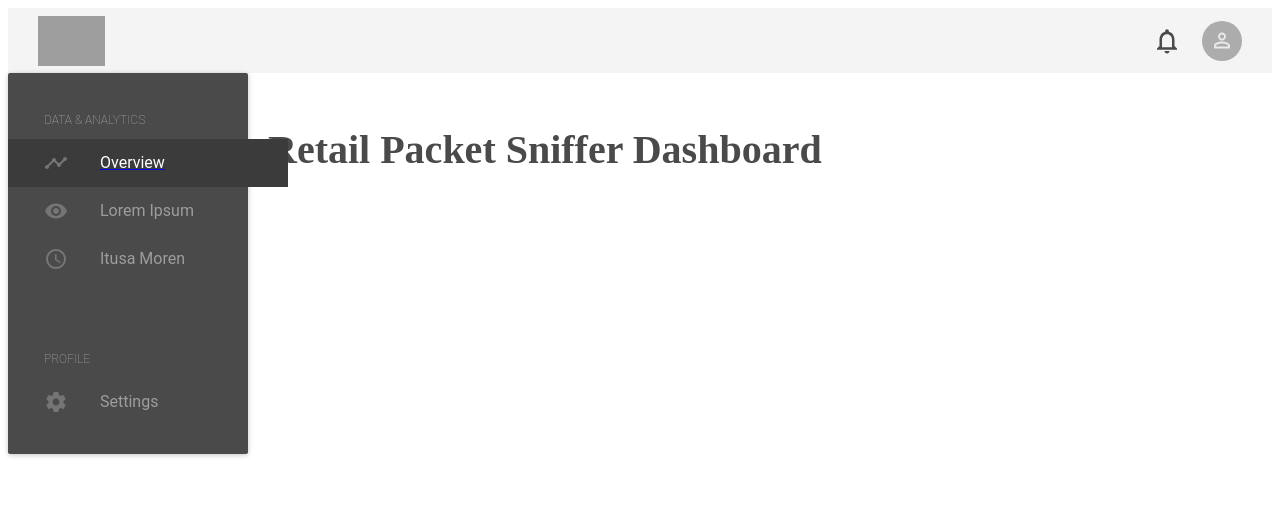
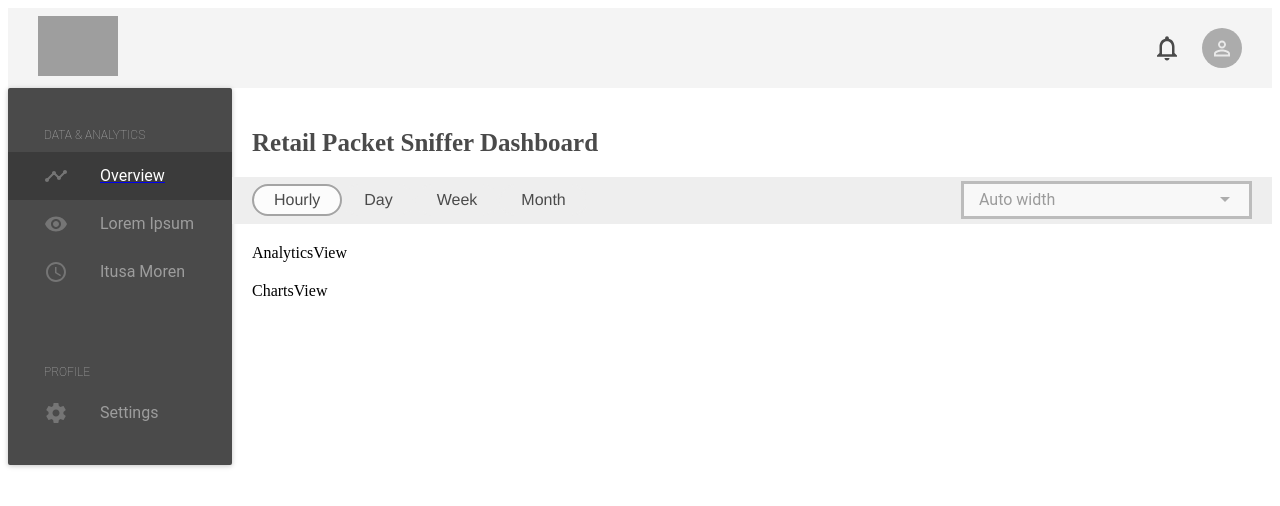
Before and after one commit to derek-young/analytics_dashboard, a React app: page /#/overview in a window 1280 px wide. Shown: the top 506 px of the page. Built offline with nearby package versions, Linux system fonts and the light colour scheme; grey boxes are pictures that could not be loaded; the HTML template or start-up script is replaced by a standard one; what react-tap-event-plugin would draw is missing.

Commit message:
Overview controls

```diff
--- a/client/src/components/Header/headerStyles.css
+++ b/client/src/components/Header/headerStyles.css
@@ -1,6 +1,6 @@
 .main {
   width: 100%;
-  height: 65px;
+  height: 80px;
   background-color: #f4f4f4;
   display: flex;
   justify-content: space-between;
@@ -11,7 +11,7 @@
 }
 
 .logo img {
-  height: 50px;
+  height: 60px;
 }
 
 .right {
--- a/client/src/components/Nav/Nav.jsx
+++ b/client/src/components/Nav/Nav.jsx
@@ -15,8 +15,7 @@ import navStyles from './navStyles.css';
 const menu = {
   paddingTop: 20,
   paddingBottom: 20,
-  backgroundColor: '#4a4a4a',
-  width: 240
+  backgroundColor: '#4a4a4a'
 };
 
 const Nav = () => (
--- a/client/src/components/Nav/NavStyles.css
+++ b/client/src/components/Nav/NavStyles.css
@@ -1,9 +1,10 @@
 .menu {
-  width: 70%;
+  max-width: 240px;
 }
 
 .heading {
   margin-left: 36px;
+  margin-bottom: 10px;
   color: #b3b3b3;
   font-size: 12px;
   font-weight: 100;
--- /dev/null
+++ b/client/src/components/Overview/Analytics/AnalyticsView/AnalyticsView.jsx
@@ -0,0 +1,7 @@
+import React from 'react';
+
+const AnalyticsView = () => (
+  <div>AnalyticsView</div>
+);
+
+export default AnalyticsView;
--- /dev/null
+++ b/client/src/components/Overview/Analytics/Charts/ChartsView.jsx
@@ -0,0 +1,7 @@
+import React from 'react';
+
+const ChartsView = () => (
+  <div>ChartsView</div>
+);
+
+export default ChartsView;
--- /dev/null
+++ b/client/src/components/Overview/Analytics/Controls/Controls.jsx
@@ -0,0 +1,89 @@
+import React from 'react';
+import SelectField from 'material-ui/SelectField';
+import MenuItem from 'material-ui/MenuItem';
+
+import controlStyles from './controlStyles.css';
+
+const dropdownStyles = {
+  style: {
+    width: 270,
+    height: 32,
+    borderWidth: 3,
+    borderStyle: 'solid',
+    borderColor: '#bcbcbc',
+    maxHeight: 200,
+    backgroundColor: '#f8f8f8',
+    display: 'block',
+    paddingLeft: 15
+  },
+  listStyle: {
+    backgroundColor: '#f8f8f8',
+  },
+  labelStyle: {
+    height: 40,
+    lineHeight: '40px'
+  },
+  iconStyle: {
+    height: 0,
+    padding: 3
+  },
+  underlineStyle: {
+    border: 'none'
+  }
+}
+
+class Controls extends React.Component {
+  state = {
+    value: 1,
+    division: 'hourly'
+  };
+
+  render() {
+    const { division } = this.state;
+
+    return (
+      <div className={controlStyles.main}>
+        <div className={controlStyles.left}>
+          <div
+            className={division === 'hourly' && controlStyles.selected}
+            onClick={this.handleDivision.bind(this, 'hourly')}>
+            Hourly
+          </div>
+          <div
+            className={division === 'day' && controlStyles.selected}
+            onClick={this.handleDivision.bind(this, 'day')}>
+            Day
+          </div>
+          <div
+            className={division === 'week' && controlStyles.selected}
+            onClick={this.handleDivision.bind(this, 'week')}>
+            Week
+          </div>
+          <div
+            className={division === 'month' && controlStyles.selected}
+            onClick={this.handleDivision.bind(this, 'month')}>
+            Month
+          </div>
+        </div>
+        <div className={controlStyles.right}>
+          <SelectField
+            value={this.state.value}
+            onChange={this.handleDropdown}
+            {...dropdownStyles}
+          >
+            <MenuItem value={1} primaryText="Auto width" />
+            <MenuItem value={2} primaryText="Every Night" />
+            <MenuItem value={3} primaryText="Weeknights" />
+            <MenuItem value={4} primaryText="Weekends" />
+            <MenuItem value={5} primaryText="Weekly" />
+          </SelectField>
+        </div>
+      </div>
+    );
+  }
+
+  handleDropdown = (event, index, value) => this.setState({ value });
+  handleDivision = (division) => this.setState({ division });
+}
+
+export default Controls;
--- /dev/null
+++ b/client/src/components/Overview/Analytics/Controls/controlStyles.css
@@ -0,0 +1,30 @@
+.main, .left {
+  display: flex;
+}
+
+.main {
+  background-color: #EEE;
+  height: 47px;
+  justify-content: space-between;
+  align-items: center;
+  color: #4a4a4a;
+}
+
+.left > * {
+  padding: 5px 20px;
+  font-family: 'Helvetica Neue', sans-serif;
+  border: 2px solid #EEE;
+  border-radius: 18px;
+}
+
+.left > *:hover {
+  cursor: pointer;
+}
+
+.selected, .left > *:hover {
+  background-color: #fcfcfc;
+}
+
+.selected {
+  border: 2px solid #a4a4a4;
+}
--- a/client/src/components/Overview/Overview.jsx
+++ b/client/src/components/Overview/Overview.jsx
@@ -2,13 +2,18 @@ import React from 'react';
 
 import overviewStyles from './overviewStyles.css';
 
-console.log(window.innerWidth/2071)
+import Controls from './Analytics/Controls/Controls';
+import AnalyticsView from './Analytics/AnalyticsView/AnalyticsView';
+import ChartsView from './Analytics/Charts/ChartsView';
 
 const Overview = () => (
   <div className={overviewStyles.main}>
     <h2 className={overviewStyles.header}>
       Retail Packet Sniffer Dashboard
     </h2>
+    <Controls />
+    <AnalyticsView />
+    <ChartsView />
   </div>
 );
 
--- a/client/src/components/Overview/overviewStyles.css
+++ b/client/src/components/Overview/overviewStyles.css
@@ -1,8 +1,14 @@
 .main {
-  padding: 20px;
+  width: 100%;
+  padding: 20px 0;
+}
+
+.main > * {
+  margin-bottom: 20px;
+  padding: 0 20px;
 }
 
 .header {
-  font-size: 40px;
+  font-size: 25px;
   color: #4a4a4a;
 }
--- a/client/src/customTheme.js
+++ b/client/src/customTheme.js
@@ -16,17 +16,17 @@ exports.default = {
   fontFamily: 'Roboto, sans-serif',
   borderRadius: 2,
   palette: {
-    primary1Color: _colors.cyan700,
-    primary2Color: _colors.cyan700,
+    primary1Color: '#ee2424',
+    primary2Color: '#ee2424',
     primary3Color: _colors.grey600,
-    accent1Color: _colors.pinkA200,
-    accent2Color: _colors.pinkA400,
-    accent3Color: _colors.pinkA100,
-    textColor: _colors.fullWhite,
+    accent1Color: '#ee2424',
+    accent2Color: '#ee2424',
+    accent3Color: '#ee2424',
+    textColor: '#9b9b9b',
     secondaryTextColor: (0, _colorManipulator.fade)(_colors.fullWhite, 0.7),
     alternateTextColor: '#303030',
     canvasColor: '#e9e9e9',
-    borderColor: (0, _colorManipulator.fade)(_colors.fullWhite, 0.3),
+    borderColor: (0, _colorManipulator.fade)(_colors.fullBlack, 0.3),
     disabledColor: (0, _colorManipulator.fade)(_colors.fullWhite, 0.3),
     pickerHeaderColor: (0, _colorManipulator.fade)(_colors.fullWhite, 0.12),
     clockCircleColor: (0, _colorManipulator.fade)(_colors.fullWhite, 0.12)
```
Also changed, not shown: client/src/components/Overview/Analytics/AnalyticsView/DoubleMetric.jsx (renamed from client/src/components/Overview/Analytics/DataView/DoubleMetric.jsx), client/src/components/Overview/Analytics/AnalyticsView/SingleMetric.jsx (renamed from client/src/components/Overview/Analytics/DataView/SingleMetric.jsx).
